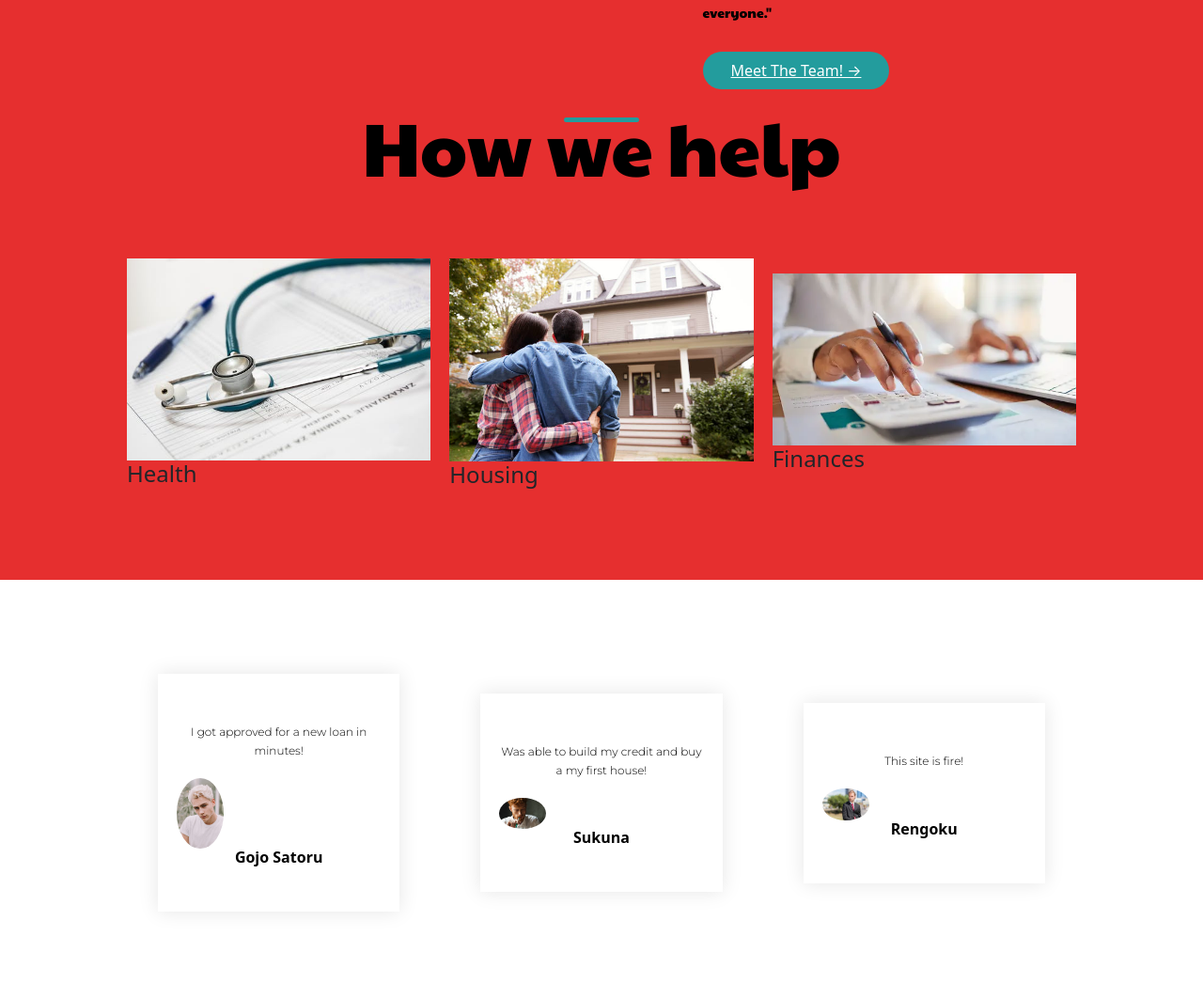
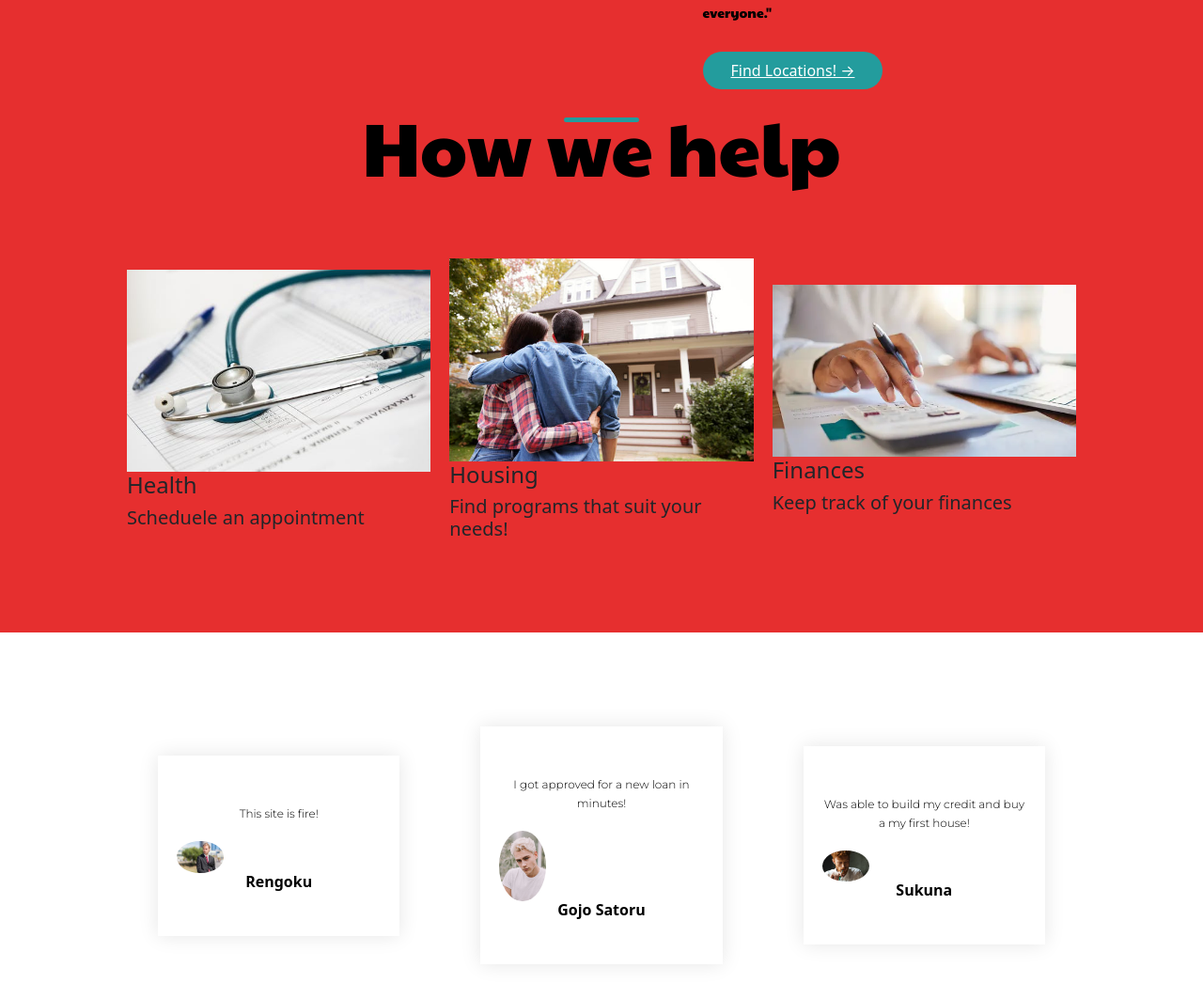
Before and after one commit to ssjulianr/capstone-final, a React (Create React App) app: page / in a window 1280 px wide. Shown: the part 901-1947 px from the top of the page at 94% size. Built offline with nearby package versions, Linux system fonts and the light colour scheme.

Commit message:
Update Home.js

```diff
--- a/src/components/Home.js
+++ b/src/components/Home.js
@@ -10,11 +10,13 @@ import BANK from './BOASMILE.jpg';
 import '../styles/Home.css';
 import Header from './Header'
 import Footer from './Footer';
+import QuizBody from './QuizBody';
 
 const Home = () => {
   return (
  <>
  <Header/>
+
  <div class="categories">
          <div class="small-container">
            <div class="roww">
@@ -39,35 +41,42 @@ const Home = () => {
                <h1>Our Mission</h1>
                <small>"Elevating Communities, Enriching Lives: committed to creating lasting positive change through impactful philanthropy. Our focus on education, healthcare, and sustainable solutions drives us to build stronger, more vibrant communities for everyone."</small>
                <br/>
-               <a href="/" class="bttn">Meet The Team! &#8594;</a>
+               <a href="/" class="bttn">Find Locations! &#8594;</a>
            </div>
        </div>
      </div>
+
+
   <div class="small-container">
         <h2 class="title">How we help</h2>
            <div class="roww">
                <div class="col-4">
                    <a href="/health"><img src={BOAHealth}/></a>
                    <h4>Health</h4>
+                   <h5> Scheduele an appointment </h5>
                </div>
                <div class="col-4">
                    <a href="/housing"><img src={BOAHousing}/></a>
                    <h4>Housing</h4>
-
+                  <h5>Find programs that suit your needs! </h5>
                </div>
                <div class="col-4">
                <a href="/finance"><img src={BOAHMoney}/></a>
                    <h4>Finances</h4>
-
+                  <h5>Keep track of your finances</h5>
                </div>
            </div>
        </div>
    </div>
-
-
    <div class="testimonial">
        <div class="small-container">
        <div class="roww">
+
+           <div class="col-3">
+                      <p>This site is fire!</p>
+                       <img src={Tes3}/>
+                       <h3>Rengoku</h3>
+           </div>
            <div class="col-3">
                       <p>I got approved for a new loan in minutes!</p>
                        <img src={Tes1}/>
@@ -79,14 +88,12 @@ const Home = () => {
                        <img src={Tes2}/>
                        <h3>Sukuna</h3>
            </div>
-            <div class="col-3">
-                      <p>This site is fire!</p>
-                       <img src={Tes3}/>
-                       <h3>Rengoku</h3>
-           </div>
+
        </div>
        </div>
    </div>
+    <QuizBody/>
+
   <Footer/>
  </>
 
```
